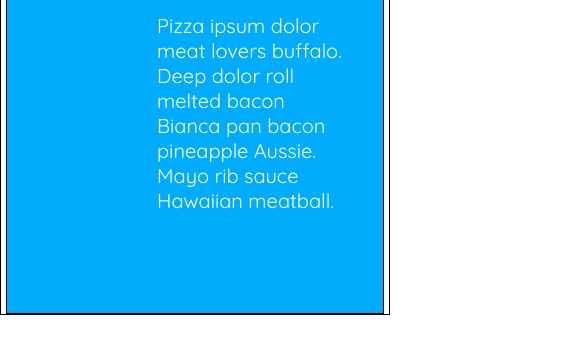
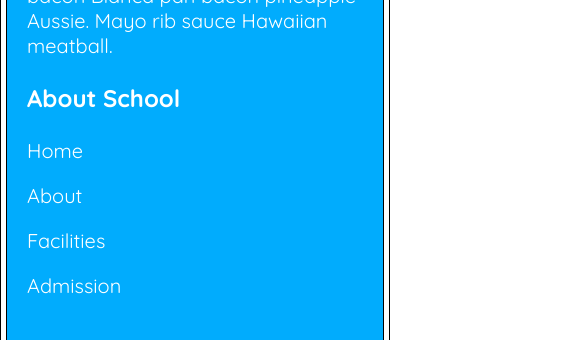
Before and after one commit to MinhazBorhan/8.1-B11-A2-Kids-School-Assignmet, a plain HTML site: page index.html in a window 390 px wide. Shown: the part 3276-3616 px from the top of the page, 585 px wide, since content can reach past the window. Before the commit the page ends 3591 px from the top, so only its background shows below. Drawn offline with Linux system fonts and the light colour scheme.

Commit message:
footer responsive  done

```diff
--- a/styles/style.css
+++ b/styles/style.css
@@ -250,7 +250,7 @@ nav button{
     color: white;
 }
 .foot-container-2{
-    margin-left: 150px;
+    margin-left: 120px;
 }
 .foot-container-1 div{
     display: flex;
@@ -272,7 +272,7 @@ nav button{
 }
 .foot-container-2 ul li{
     list-style: none;
-    margin-bottom: 22px;
+    margin-bottom: 20px;
 }
 .foot-container-2 ul li a{
     text-decoration: none;
@@ -416,4 +416,15 @@ nav button{
         padding: 10px 50px;
         margin: 20px 0 40px 0;
     }
+
+
+    /* Footer Responsive Style */
+    .footer-container{
+        grid-template-columns: repeat(1, 1fr);
+        justify-content: flex-start;
+        padding: 20px;
+    }
+    .foot-container-1, .foot-container-2, .foot-container-3{
+        margin: 0 0 25px 0;
+    }
 }
```
